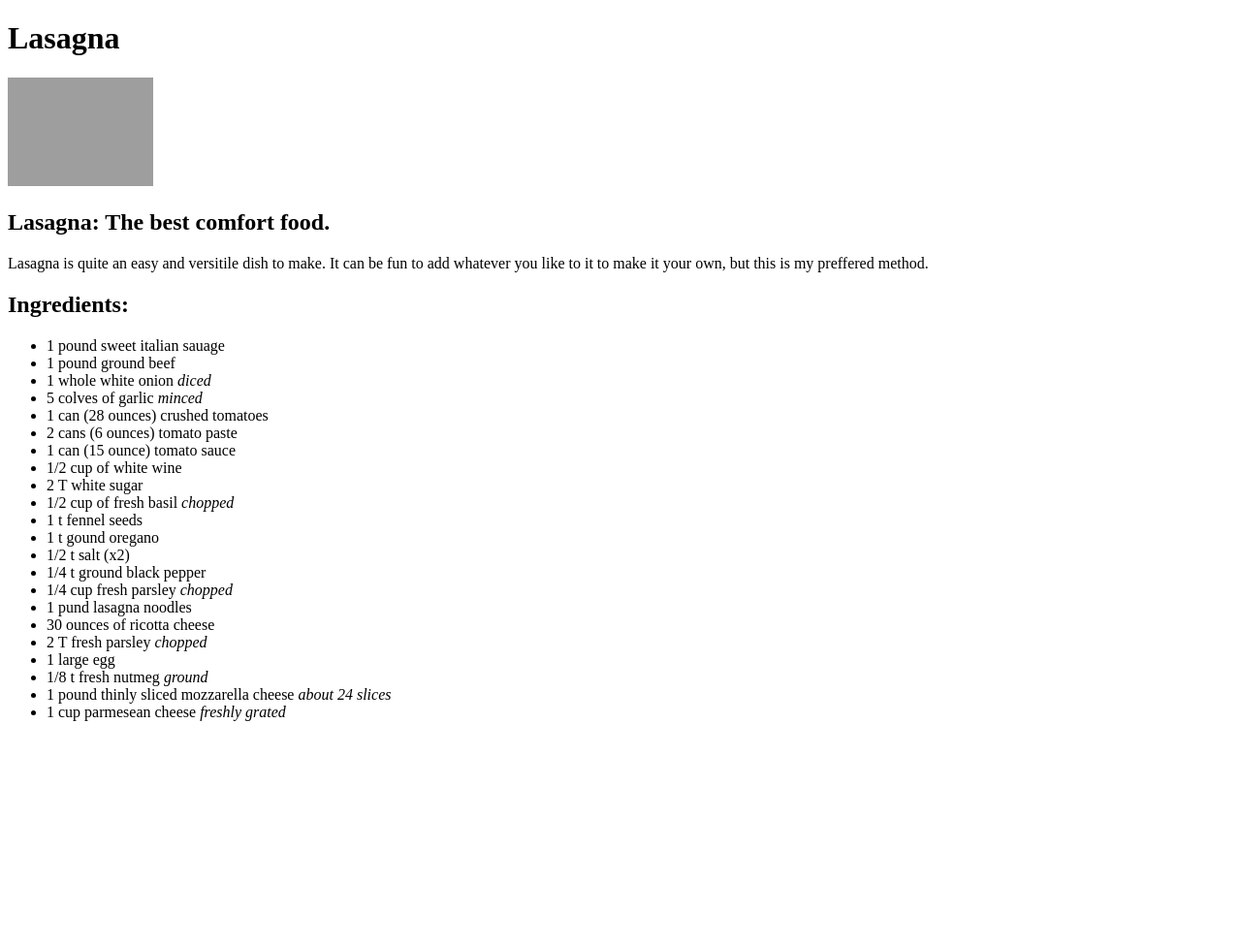
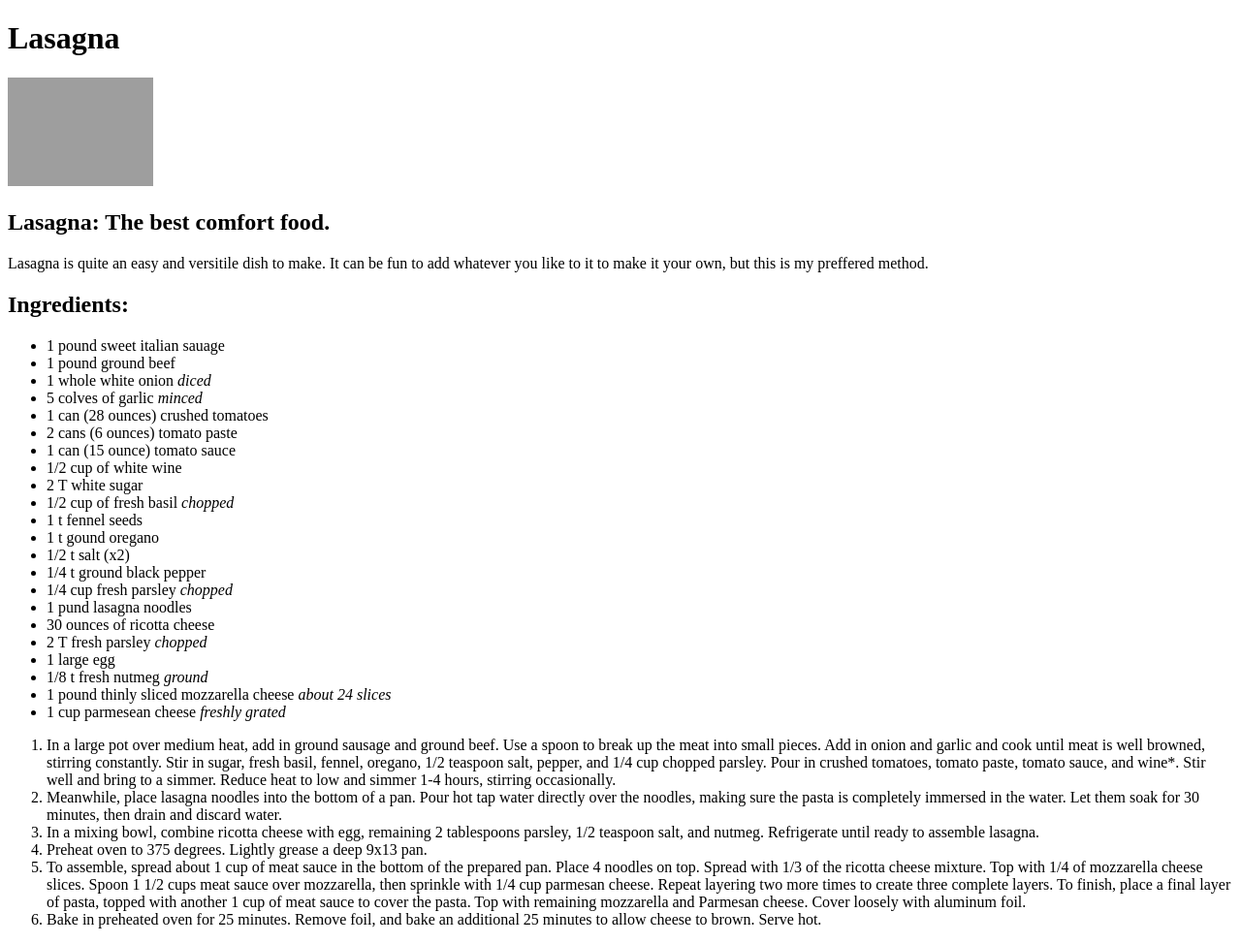
Before and after one commit to Vincent7658/odin-recipes, a plain HTML site: page recipes/lasagna.html in a window 1280 px wide. Shown: the whole page at 97% size. Before the commit the page ends 800 px from the top, so only its background shows below. Drawn offline with Linux system fonts and the light colour scheme; grey boxes are pictures that could not be loaded.

Commit message:
Add step by step instructions

```diff
--- a/recipes/lasagna.html
+++ b/recipes/lasagna.html
@@ -41,7 +41,34 @@
             <li>1 pound thinly sliced mozzarella cheese <em>about 24 slices</em></li>
             <li>1 cup parmesean cheese <em>freshly grated</em></li>
 
+        </ul>
 
-        </ul>
+        <ol>
+            <li>In a large pot over medium heat, add in ground sausage and ground beef.
+                Use a spoon to break up the meat into small pieces. Add in onion and garlic
+                and cook until meat is well browned, stirring constantly. Stir in sugar, fresh basil,
+                fennel, oregano, 1/2 teaspoon salt, pepper, and 1/4 cup chopped parsley.
+                Pour in crushed tomatoes, tomato paste, tomato sauce, and wine*. Stir well and bring to a simmer.
+                Reduce heat to low and simmer 1-4 hours, stirring occasionally.</li>
+
+            <li>Meanwhile, place lasagna noodles into the bottom of a pan.
+                Pour hot tap water directly over the noodles, making sure the pasta is completely immersed in the water.
+                Let them soak for 30 minutes, then drain and discard water.</li>
+
+            <li>In a mixing bowl, combine ricotta cheese with egg, remaining 2 tablespoons parsley, 1/2 teaspoon salt, and nutmeg.
+                Refrigerate until ready to assemble lasagna.</li>
+
+            <li>Preheat oven to 375 degrees. Lightly grease a deep 9x13 pan.</li>
+
+            <li>To assemble, spread about 1 cup of meat sauce in the bottom of the prepared pan.
+                Place 4 noodles on top. Spread with 1/3 of the ricotta cheese mixture.
+                Top with 1/4 of mozzarella cheese slices. Spoon 1 1/2 cups meat sauce over mozzarella,
+                then sprinkle with 1/4 cup parmesan cheese. Repeat layering two more times to create three complete layers.
+                To finish, place a final layer of pasta, topped with another 1 cup of meat sauce to cover the pasta.
+                Top with remaining mozzarella and Parmesan cheese. Cover loosely with aluminum foil.</li>
+
+            <li>Bake in preheated oven for 25 minutes. Remove foil, and bake an additional 25 minutes to allow cheese to brown. Serve hot.</li>
+
+        </ol>
 </body>
 </html>
```
